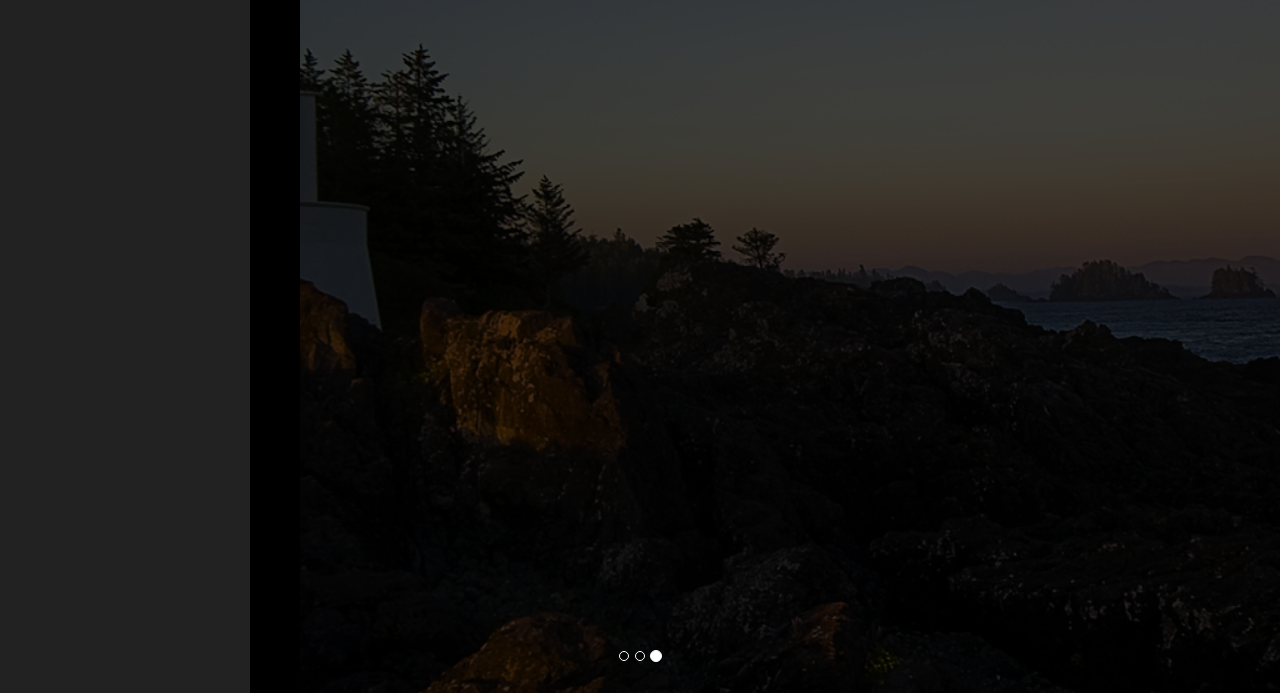
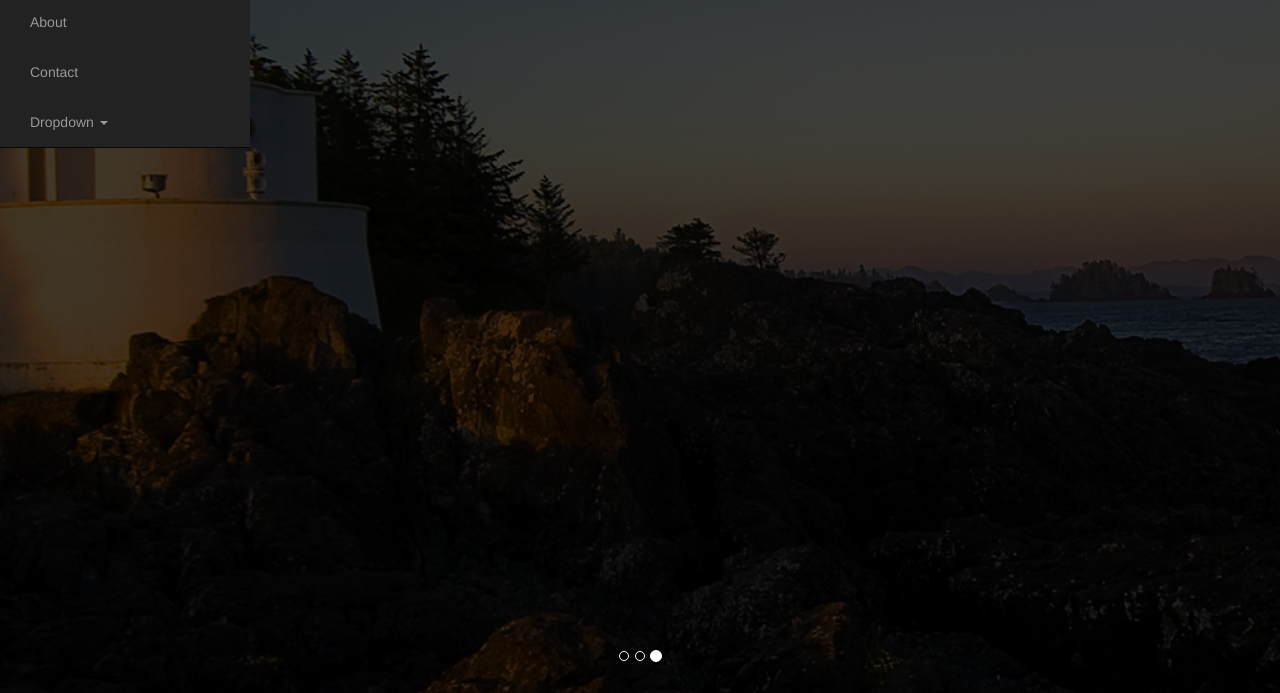
Before and after one commit to jnrx/mySite, a website: page mySite/app/index.html in a window 1280 px wide. Shown: the part 103-796 px from the top of the page. Drawn offline with nearby package versions, Linux system fonts and the light colour scheme.

Commit message:
Merge origin/experimental1 into experimental1
Conflicts:
	mySite/app/css/main.css
	mySite/app/css/main.scss

```diff
--- a/mySite/app/css/main.scss
+++ b/mySite/app/css/main.scss
@@ -65,9 +65,9 @@ body {
         padding: 10px;
         background-color: #000;
         color: #fff;
-        position: absolute;
-        top: 0px;
-        left: 250px;
+        float: right;
+        margin-right: -50px;
+        height: 100%;
     }
 }
 
```
Also changed, not shown: mySite/app/css/main.css.
